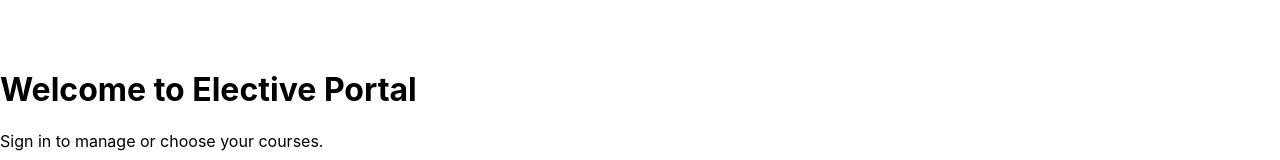
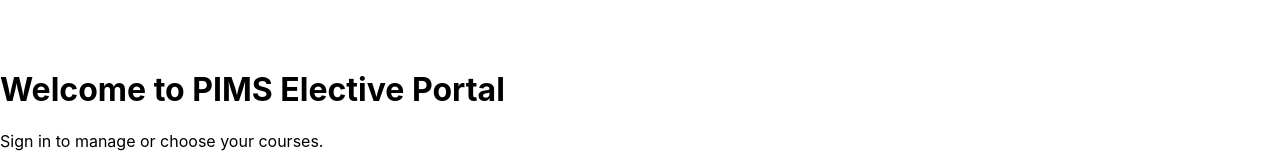
Before and after one commit to laladwesh/elective-portal, a React (Create React App) app in the folder client/: page / in a window 1280 px wide. Shown: the part 1235-1395 px from the top of the page. Built offline with nearby package versions, Linux system fonts and the light colour scheme; no server answers; what @react-pdf/renderer would draw is missing.

Commit message:
login page fixxes

```diff
--- a/client/src/pages/Auth.jsx
+++ b/client/src/pages/Auth.jsx
@@ -45,7 +45,7 @@ function Auth({ setUser }) {
           <svg className="mx-auto h-16 w-16 text-indigo-600 mb-4" fill="none" viewBox="0 0 24 24" stroke="currentColor" aria-hidden="true">
             <path strokeLinecap="round" strokeLinejoin="round" strokeWidth="2" d="M12 6.253v13.5m0-13.5c-4.148 0-7.5 3.352-7.5 7.5s3.352 7.5 7.5 7.5 7.5-3.352 7.5-7.5-3.352-7.5-7.5-7.5zM12 6.253c-1.895 0-3.69 0.738-5.05 2.098S4.952 12.005 4.952 13.899c0 1.895 0.738 3.69 2.098 5.05S10.101 21.005 12 21.005c1.895 0 3.69-0.738 5.05-2.098S19.048 15.794 19.048 13.899c0-1.895-0.738-3.69-2.098-5.05S13.899 6.253 12 6.253z" />
           </svg>
-          <h1 className="text-3xl font-extrabold text-gray-900 mb-2">Welcome to Elective Portal</h1>
+          <h1 className="text-3xl font-extrabold text-gray-900 mb-2">Welcome to PIMS Elective Portal</h1>
           <p className="text-gray-600">Sign in to manage or choose your courses.</p>
         </div>
         <button
```
